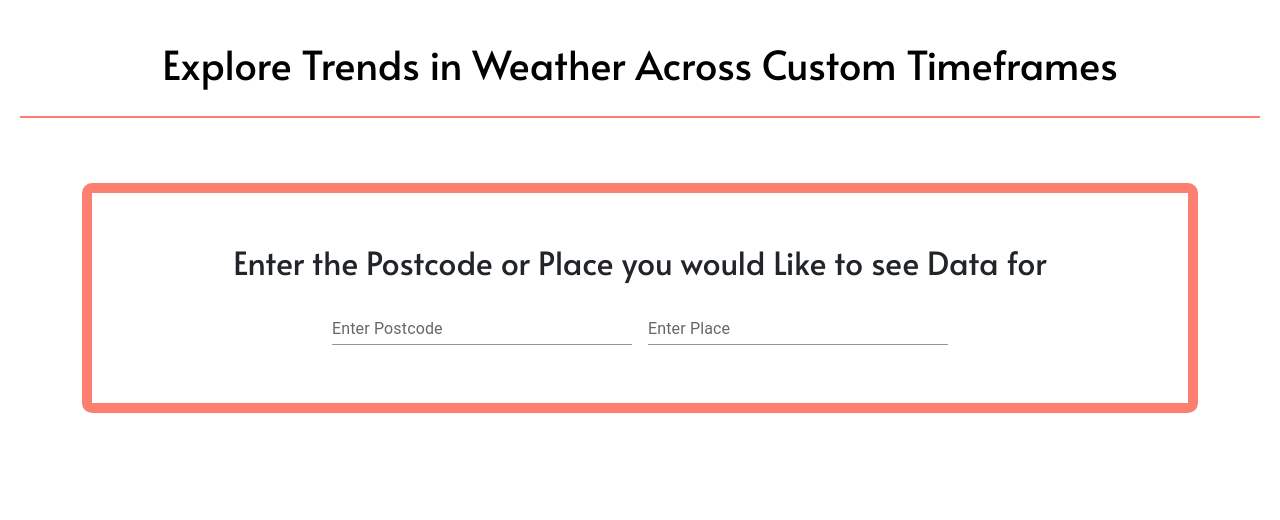
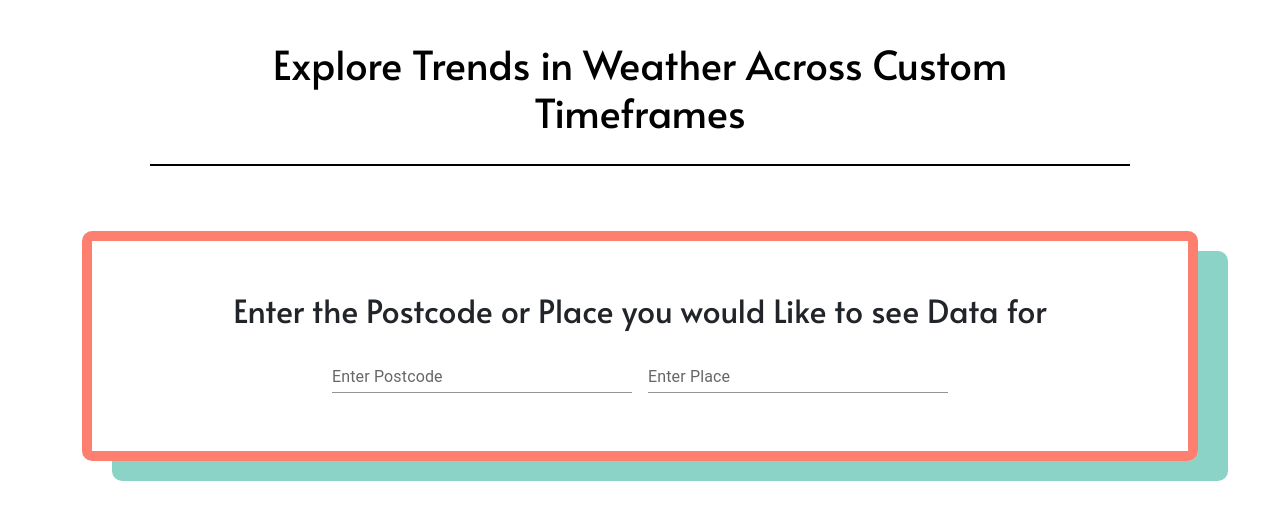
Before and after one commit to DavidJDallas/historical-weather-visualisation, a React (Create React App) app: page / in a window 1280 px wide. Shown: the top 520 px of the page. Built offline with nearby package versions, Linux system fonts and the light colour scheme.

Commit message:
more styling done on landing page and dashboard

```diff
--- a/src/Components/Dashboard/Dashboard.css
+++ b/src/Components/Dashboard/Dashboard.css
@@ -0,0 +1,12 @@
+.dashboard-container{
+    border: 5px solid rgba(253, 127, 111, 1);
+    border-radius: 5px;
+    padding: 2%;
+
+
+
+}
+
+.nav-bar{
+
+}
--- a/src/Components/Dashboard/Index.tsx
+++ b/src/Components/Dashboard/Index.tsx
@@ -10,6 +10,7 @@ import Temperature from './Temperature/IndexTemperature';
 import Rain from './Rain/IndexRain';
 import Wind from './Wind/IndexWind';
 import { group } from 'console';
+import './Dashboard.css'
 
 const MainDashboard = ({weatherData}: MainDashboardProps) => {
 
@@ -152,7 +153,7 @@ const MainDashboard = ({weatherData}: MainDashboardProps) => {
     return(<>
 
     <NavBar/>
-
+        <div className='dashboard-container'>
         <Routes>
             <Route path="/temp" element={<Temperature
                 dataBySeason ={dataBySeason}
@@ -168,6 +169,7 @@ const MainDashboard = ({weatherData}: MainDashboardProps) => {
 
             />}/>
         </Routes>
+        </div>
 
 
 
--- a/src/Components/Dashboard/NavBar.tsx
+++ b/src/Components/Dashboard/NavBar.tsx
@@ -14,6 +14,7 @@ import {
     MDBIcon
   } from 'mdb-react-ui-kit';
   import {useState} from 'react';
+
 
 
 const NavBar: React.FC = () => {
--- a/src/Components/Header/Header.css
+++ b/src/Components/Header/Header.css
@@ -3,8 +3,9 @@
     color: black;
     padding: 20px;
     /*draw a solid line across the bottom*/
-    margin: 20px;
+    margin: 20px 150px 20px 150px;
 
-    border-bottom: 2px solid rgba(253, 127, 111, 1);
+
+    border-bottom: 2px solid black;
 
 }
--- a/src/Components/LandingPage/LandingPage.css
+++ b/src/Components/LandingPage/LandingPage.css
@@ -10,7 +10,7 @@
 
 .landing-page-search{
     border: 10px solid rgba(253, 127, 111, 1);
-
+    box-shadow: 30px 20px #8bd3c7;
     border-radius: 10px;
     padding: 50px
 }
--- a/src/General.css
+++ b/src/General.css
@@ -23,3 +23,7 @@ h2{
     align-items: center;
     height: 40vh;
 }
+
+/* .main-app{
+    ;
+} */
```
